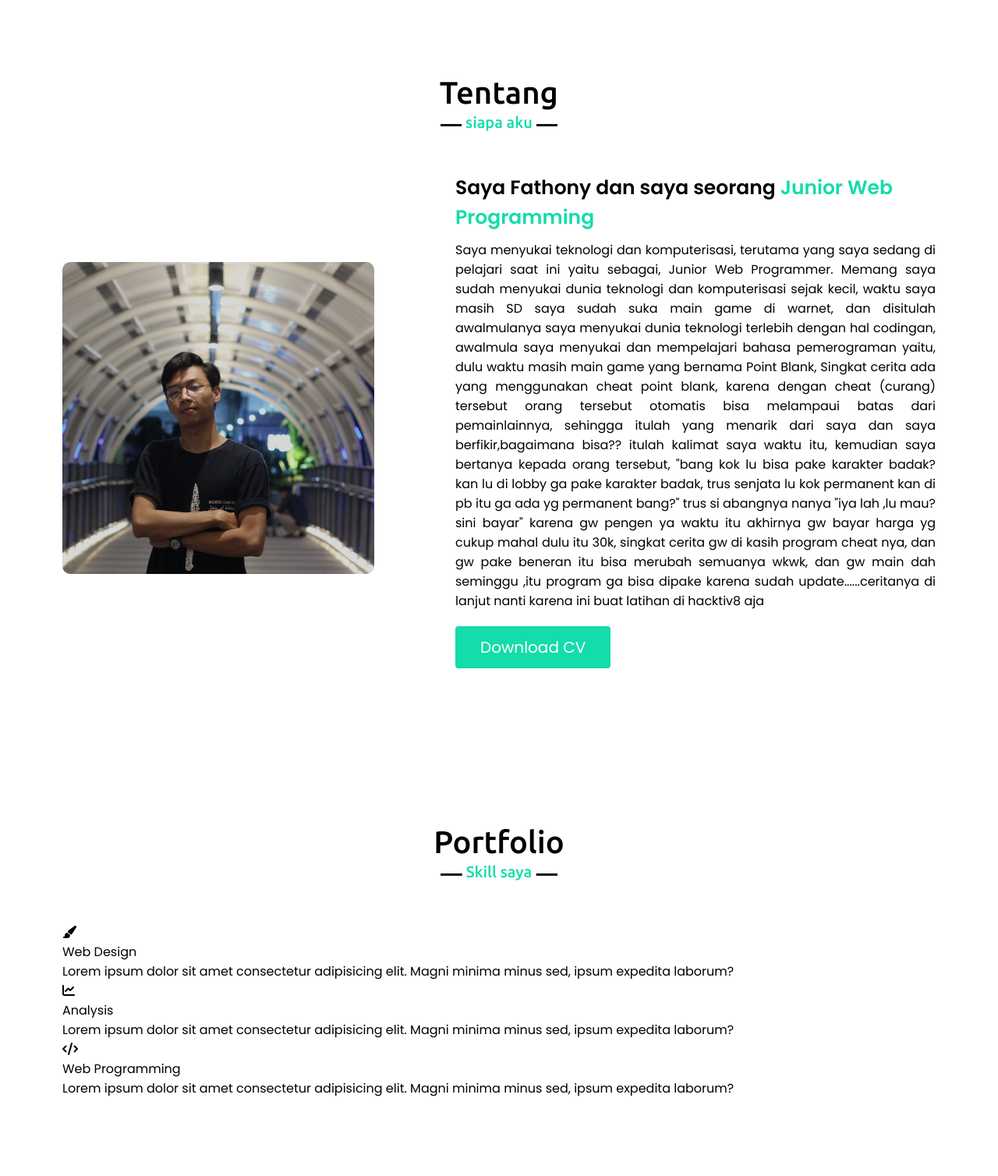
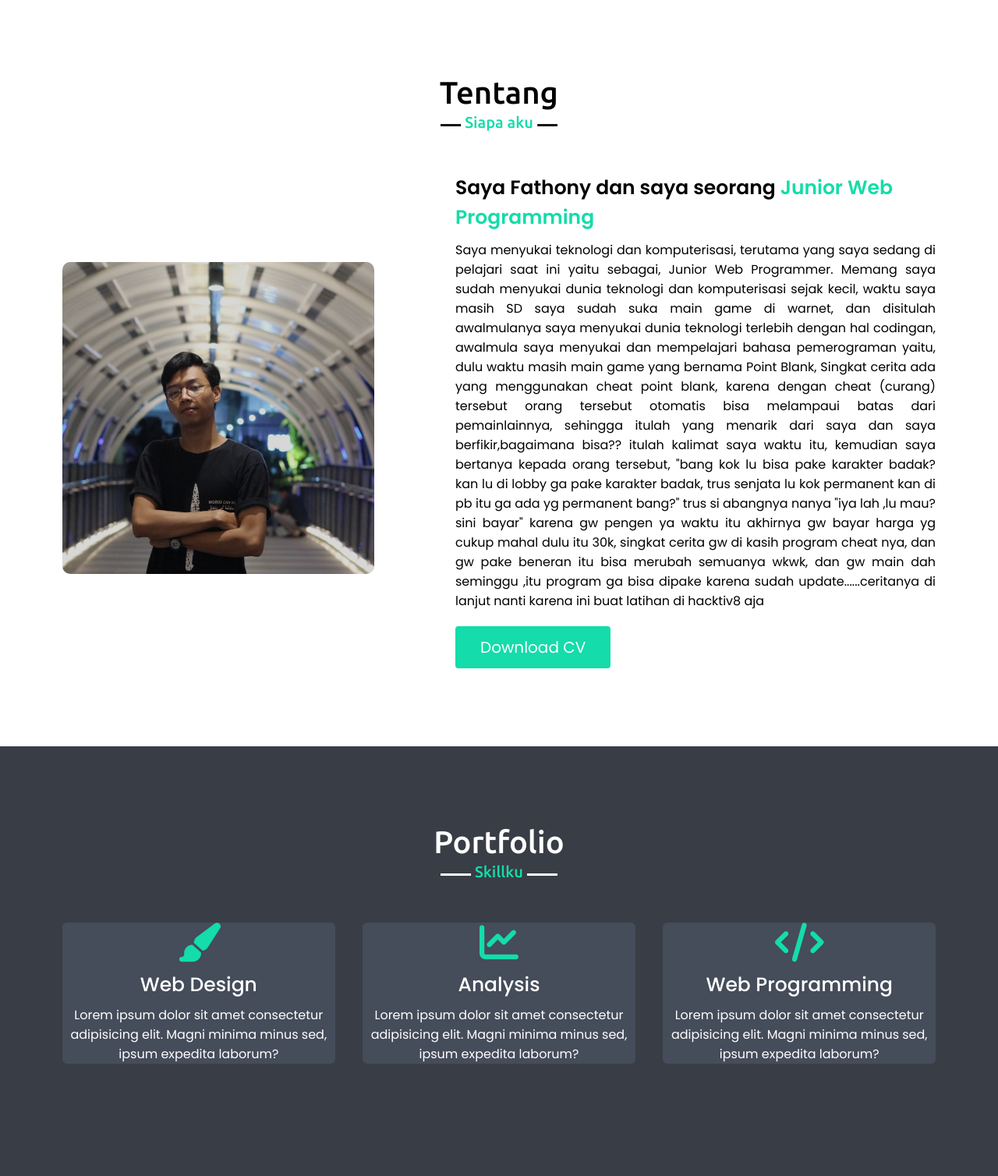
Before and after one commit to alfathonyhakim/NAVIGASI, a PHP site: page / in a window 1280 px wide. Shown: the part 804-2312 px from the top of the page at 78% size. After the commit the page ends 2168 px from the top, so only its background shows below. Run offline with PHP 8.4, Linux system fonts and the light colour scheme; some libraries are stand-ins or nearby versions.

Commit message:
kotak skill

```diff
--- a/index.html
+++ b/index.html
@@ -71,12 +71,12 @@
                                 <p>Lorem ipsum dolor sit amet consectetur adipisicing elit. Magni minima minus sed, ipsum expedita laborum?</p>
                             </div>
                         </div>
-                    </div>
-                    <div class="kartu">
-                        <div class="kotak">
-                            <i class="fas fa-code"></i>
-                            <div class="text">Web Programming</div>
-                            <p>Lorem ipsum dolor sit amet consectetur adipisicing elit. Magni minima minus sed, ipsum expedita laborum?</p>
+                        <div class="kartu">
+                            <div class="kotak">
+                                <i class="fas fa-code"></i>
+                                <div class="text">Web Programming</div>
+                                <p>Lorem ipsum dolor sit amet consectetur adipisicing elit. Magni minima minus sed, ipsum expedita laborum?</p>
+                            </div>
                         </div>
                     </div>
                 </div>
--- a/style.css
+++ b/style.css
@@ -156,6 +156,7 @@
 /* styling untuk konten yg sama */
 
 section{
+    /* background-color: #393d45; warna abu */
     padding: 100px 0;
 }
 section .title{
@@ -189,16 +190,17 @@ section .title::after{
     transform: translateX(-50%);
 }
 
-/* section styling untuk semua yg di dalam section */
+/* about section */
 
 .about,.portfolio{
     font-family: 'Poppins',sans-serif;
 }
 
 .about .title::after{
-    content: "siapa aku";
+    content: "Siapa aku";
 }
-.about .abt-content{
+.about .abt-content,
+.portfolio .prt-content {
     display: flex;
     flex-wrap: wrap;
     align-items: center;
@@ -253,12 +255,59 @@ section .title::after{
 
 
 /* section untuk portfolio */
-.portfolio .title::after{
-    content: "Skill saya";
+.portfolio{
+    color: #fff;
+    background: #393d45;
 }
 
+.portfolio .title::before{
+    background: #fff;
+}
+
+.portfolio .title::after{
+    background: #393d45;
+    content: "Skillku";
+}
+
+.portfolio .prt-content .kartu{
+    width: calc(33% - 20px);
+    background: #454c5a;
+    text-align: center;
+    border-radius: 6px;
+    padding: 20 25;
+    /* padding: 20px 25px; */
+    cursor: pointer;
+    transition: all 0.3s ease;
+}
+
+.portfolio .prt-content .kartu .kotak:hover {
+    background: #14dcaa;
+    border-radius: 6px;
+}
+.portfolio .prt-content .kartu .kotak{
+    transition: all 0.3s ease;
+ }
+
+ .portfolio .prt-content .kartu:hover .kotak{
+    transform: scale(1.05);
+ }
 
 
+.portfolio .prt-content .kartu i{
+   font-size: 50px;
+   color: rgb(20, 220, 170);
+   transition: color 0.3s ease;
+}
+
+.portfolio .prt-content .kartu:hover i{
+    color: #fff;
+ }
+
+.portfolio .prt-content .kartu .text{
+    font-size: 25px;
+    font-weight: 500;
+    margin: 10px 0 7px 0;
+ }
 
 /* media query supaya responsif*/
 @media(max-width: 1300px){
@@ -342,6 +391,10 @@ section .title::after{
     .about .abt-content .right{
         flex: 100%
     }
+    .portfolio .prt-content .kartu{
+        width: calc(50% - 10px);
+        margin-bottom: 20px;
+    }
 }
 
 
@@ -358,6 +411,9 @@ section .title::after{
     .home .hm-content a{
         font-size: 20px;
     }
+    .portfolio .prt-content .kartu{
+        width: 100%;
+    }
 }
 @media (max-width: 500px){
     .home .hm-content .text2{
```
